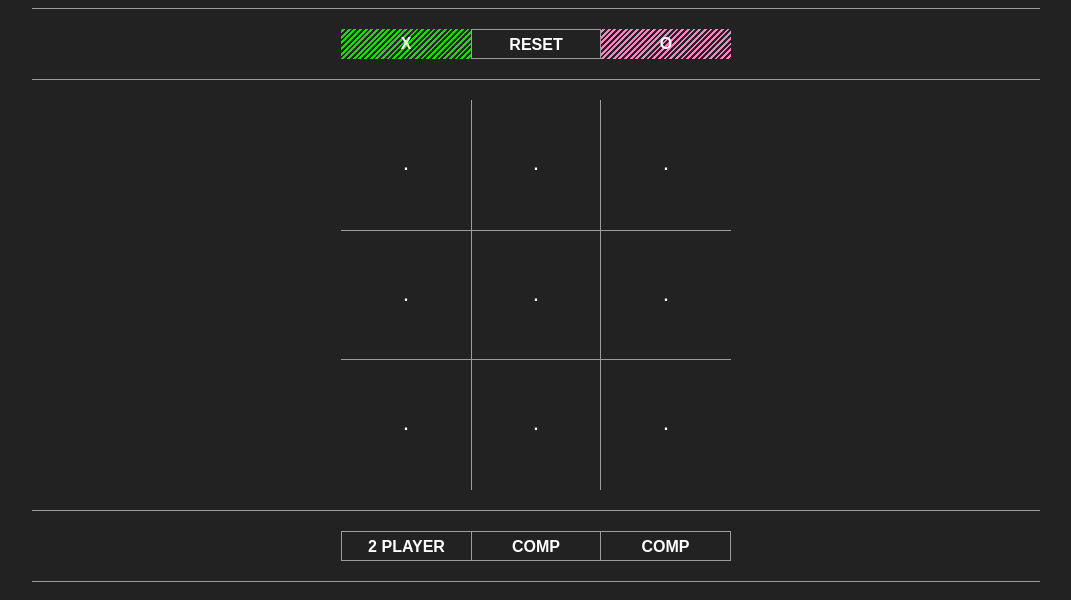
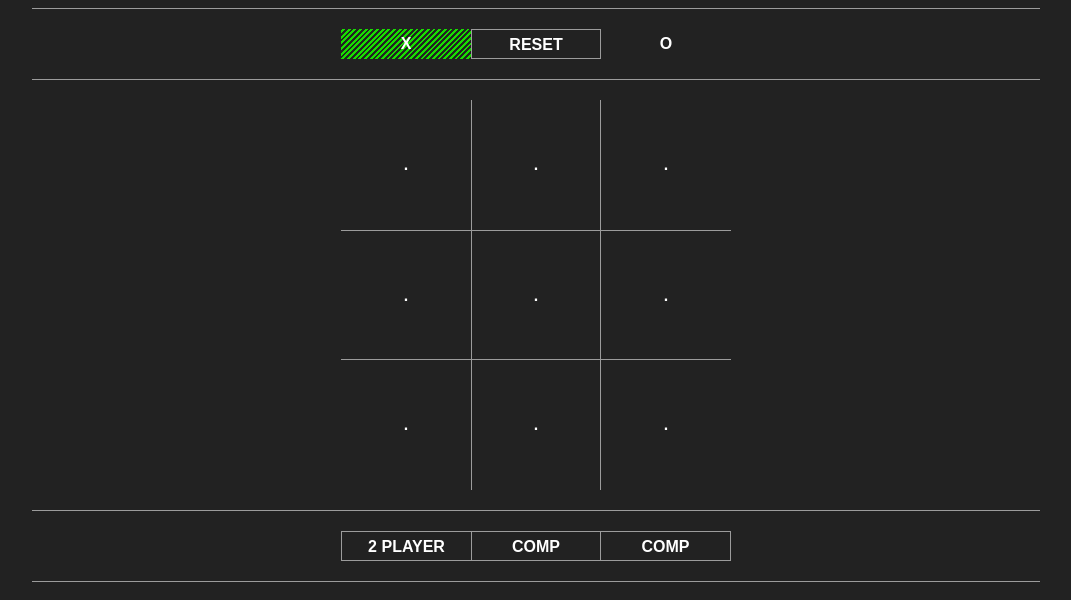
Before and after one commit to jackhkmatthews/bits-and-bobs, an Angular app in the folder angular-tic-tac-toe/my-app/: page /game in a window 1280 px wide. Shown: the top 600 px of the page, without its empty margins (104-1175 px from the left). Built offline with nearby package versions, Linux system fonts and the light colour scheme.

Commit message:
elevated xIsNext state to the game component. Now being passed via @Input to turn-indicator and board components

```diff
--- a/angular-tic-tac-toe/my-app/src/app/game/board/board.component.html
+++ b/angular-tic-tac-toe/my-app/src/app/game/board/board.component.html
@@ -3,7 +3,7 @@
     <ul class="board__box clearfix">
       <li class="board__cell board__cell--{{cell.index}}"
           *ngFor="let cell of cells"
-          (click)="cellClick(cell.index)"
+          (click)="cellClick(cell)"
       >{{cell.html}}
       </li>
     </ul>
--- a/angular-tic-tac-toe/my-app/src/app/game/board/board.component.ts
+++ b/angular-tic-tac-toe/my-app/src/app/game/board/board.component.ts
@@ -1,4 +1,4 @@
-import { Component } from '@angular/core';
+import { Component, Input } from '@angular/core';
 
 import { CellService } from '../shared/cell.service';
 
@@ -11,7 +11,7 @@
 })
 export class BoardComponent {
   cells: Cell[];
-  xIsNext: boolean = true;
+  @Input() xIsNext: boolean;
 
   constructor(private cellService: CellService){}
 
@@ -23,14 +23,10 @@
     this.cellService.getCells().then(cells => this.cells = cells)
   }
 
-  cellClick(cellId: number) :void {
-    let cell = this.cells[cellId];
-    if (!!cell.player) {
-      return;
-    } else {
-      this.updateCell(cell, this.xIsNext);
-      this.xIsNext = !this.xIsNext;
-    }
+  cellClick(cell: Cell) :void {
+    if (!!cell.player) return;
+    this.updateCell(cell, this.xIsNext);
+    this.xIsNext = !this.xIsNext;
   }
 
   updateCell(cell: Cell, xIsNext: boolean):void {
--- a/angular-tic-tac-toe/my-app/src/app/game/game.component.html
+++ b/angular-tic-tac-toe/my-app/src/app/game/game.component.html
@@ -1,5 +1,5 @@
 <div class="game-container">
-  <turn-indicator></turn-indicator>
-  <board></board>
+  <turn-indicator [xIsNext]="xIsNext"></turn-indicator>
+  <board [xIsNext]="xIsNext"></board>
   <mode-navigation></mode-navigation>
 </div>
--- a/angular-tic-tac-toe/my-app/src/app/game/game.component.ts
+++ b/angular-tic-tac-toe/my-app/src/app/game/game.component.ts
@@ -5,5 +5,5 @@
   templateUrl: './game.component.html'
 })
 export class GameComponent {
-
+  xIsNext: boolean = true;
 }
--- a/angular-tic-tac-toe/my-app/src/app/game/turn-indicator/turn-indicator.component.html
+++ b/angular-tic-tac-toe/my-app/src/app/game/turn-indicator/turn-indicator.component.html
@@ -1,9 +1,15 @@
 <header class="turn-indicator-container">
   <div class="turn-indicator clearfix">
     <ul class="clearfix">
-      <li class="turn-indicator__player turn-indicator__player--x">x</li>
-      <li class="turn-indicator__reset">Reset</li>
-      <li class="turn-indicator__player turn-indicator__player--o">o</li>
+      <li class="turn-indicator__player"
+          [ngClass]="{'turn-indicator__player--x': xIsNext }">
+          x
+      </li>
+      <li class="turn-indicator__reset" (click)="resetCells()">Reset</li>
+      <li class="turn-indicator__player"
+          [ngClass]="{'turn-indicator__player--o': !xIsNext }">
+          o
+      </li>
     </ul>
   </div>
 </header>
--- a/angular-tic-tac-toe/my-app/src/app/game/turn-indicator/turn-indicator.component.ts
+++ b/angular-tic-tac-toe/my-app/src/app/game/turn-indicator/turn-indicator.component.ts
@@ -1,4 +1,4 @@
-import { Component } from '@angular/core';
+import { Component, Input } from '@angular/core';
 
 @Component({
   selector: 'turn-indicator',
@@ -6,5 +6,5 @@
   styleUrls: ['./turn-indicator.component.scss']
 })
 export class TurnIndicatorComponent {
-
+  @Input() xIsNext: boolean;
 }
```
